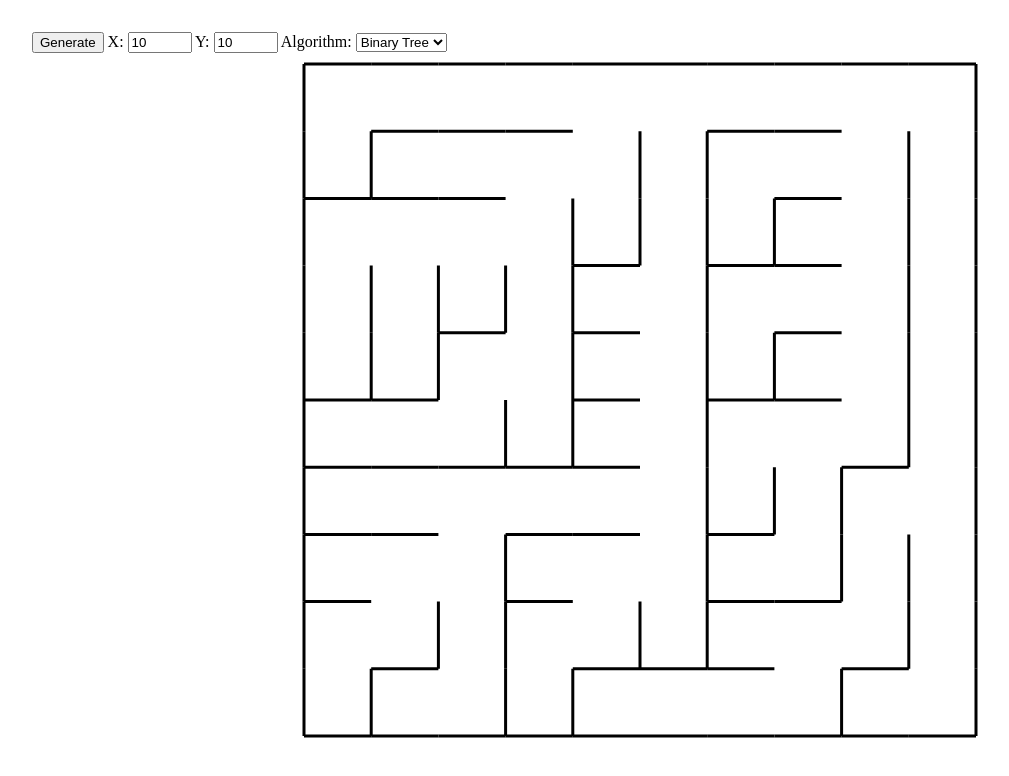
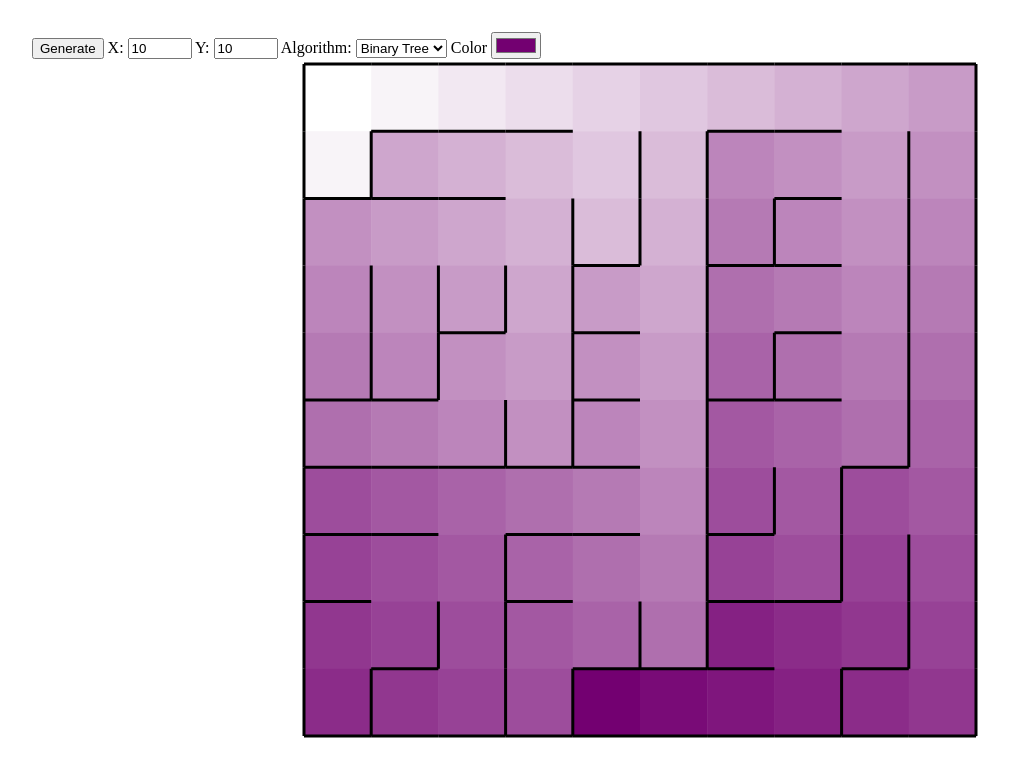
Before and after one commit to gscuster/js-mazes, a plain HTML site: page index.html in a window 1280 px wide. Shown: the whole page, without its empty margins (0-1009 px from the left). Drawn offline with Linux system fonts and the light colour scheme.

Commit message:
Add color based on distance from corner

```diff
--- a/index.html
+++ b/index.html
@@ -19,6 +19,9 @@
 
     <label for="algorithm">Algorithm:</label>
     <select id="algorithm" name="algorithm"></select>
+
+    <label for="color">Color</label>
+    <input id="color" type="color" value="#730071" />
   </div>
 </body>
 
--- a/mazes.js
+++ b/mazes.js
@@ -3,6 +3,19 @@ function Distances(root) {
   this.root = root
   this.cells = {}
   this.cells[root.identifier] = 0
+}
+
+Distances.prototype.max = function() {
+  let maxDistance = 0
+  let maxCell = this.root
+
+  for (const [key, value] of Object.entries(this.cells)) {
+    if (value > maxDistance) {
+      maxDistance = value
+      maxCell = key
+    }
+  }
+  return [maxCell, maxDistance]
 }
 
 // Cell functions
@@ -16,6 +29,7 @@ function Cell(column, row) {
   this.east = null
   this.west = null
   this.links = {}
+  this.color = '#ffffff'
 }
 
 /**
@@ -51,13 +65,21 @@ Cell.prototype.neighbors = function () {
 
 Cell.prototype.distances = function () {
   const distances = new Distances(this)
+  console.log(distances)
   let frontier = [this]
   while (frontier.length > 0) {
     let newFrontier = []
     frontier.forEach((cell) => {
       const cellDist = distances.cells[cell.identifier]
       Object.values(cell.links).forEach((linkedCell) => {
-        if (!distances.cells[linkedCell.identifier]) {
+        if (distances.cells[linkedCell.identifier] == null) {
+          if (linkedCell.identifier === '(0,0)') {
+            console.log('Something is wrong')
+            console.log(cell)
+            console.log(cellDist)
+            console.log(linkedCell)
+            console.log(distances.cells[linkedCell.identifier])
+          }
           distances.cells[linkedCell.identifier] = cellDist + 1
           newFrontier.push(linkedCell)
         }
@@ -75,6 +97,7 @@ function Grid(columns, rows) {
   this.columns = columns
   this.grid = this.prepareGrid()
   this.configureCells()
+  this.distances = null
 }
 
 Grid.prototype.prepareGrid = function () {
@@ -122,6 +145,10 @@ Grid.prototype.size = function () {
   return this.rows * this.columns
 }
 
+Grid.prototype.updateDistances = function () {
+  this.distances = this.grid[0][0].distances()
+}
+
 let state = {
   maze: null,
   mazeSettings: {
@@ -129,7 +156,10 @@ let state = {
     cellDimensions: [32, 32],
     position: [64, 64],
     lineWidth: 3,
-    strokeStyle: '#000000'
+    strokeStyle: '#000000',
+    distanceOn: true,
+    distanceColors: ['#FFFFFF', '#730071'],
+    distanceRes: 1024
   },
   padding: 64
 }
@@ -146,7 +176,7 @@ document.onreadystatechange = () => {
  */
 const draw = (ctx) => {
   if (state.maze) {
-    drawmaze(ctx, state.mazeSettings, state.maze)
+    drawMaze(ctx, state.mazeSettings, state.maze)
   }
 }
 
@@ -161,25 +191,40 @@ const drawLine = (ctx, x1, y1, x2, y2) => {
 /**
  *
  * @param {CanvasRenderingContext2D} ctx
- * @param {*} mazeSettings
+ * @param {*} settings
  * @param {Grid} maze
  */
-const drawmaze = (ctx, mazeSettings, maze) => {
-  ctx.lineWidth = mazeSettings.lineWidth
-  ctx.strokeStyle = mazeSettings.strokeStyle
+const drawMaze = (ctx, settings, maze) => {
+  ctx.lineWidth = settings.lineWidth
+  ctx.strokeStyle = settings.strokeStyle
   // Draw perimeter
-  const bX = mazeSettings.position[0]
-  const bY = mazeSettings.position[1]
-  const width = mazeSettings.cellDimensions[0] * maze.columns
-  const height = mazeSettings.cellDimensions[1] * maze.rows
-  //ctx.strokeRect(bX, bY, width, height)
+  const bX = settings.position[0]
+  const bY = settings.position[1]
+  const width = settings.cellDimensions[0] * maze.columns
+  const height = settings.cellDimensions[1] * maze.rows
+
+  // Draw color first if present
+  if (settings.distanceOn && maze.distances) {
+    maze.eachCell((cell) => {
+      const x1 = settings.cellDimensions[0] * cell.column + settings.position[0]
+      const y1 = settings.cellDimensions[1] * cell.row + settings.position[1]
+
+      ctx.fillStyle = cell.color
+      ctx.fillRect(
+        x1,
+        y1,
+        settings.cellDimensions[0] + 0.5,
+        settings.cellDimensions[1] + 0.5
+      )
+    })
+  }
 
   // Draw maze
   maze.eachCell((cell) => {
-    const x1 = mazeSettings.cellDimensions[0] * cell.column + mazeSettings.position[0]
-    const y1 = mazeSettings.cellDimensions[1] * cell.row + mazeSettings.position[1]
-    const x2 = x1 + mazeSettings.cellDimensions[0]
-    const y2 = y1 + mazeSettings.cellDimensions[1]
+    const x1 = settings.cellDimensions[0] * cell.column + settings.position[0]
+    const y1 = settings.cellDimensions[1] * cell.row + settings.position[1]
+    const x2 = x1 + settings.cellDimensions[0]
+    const y2 = y1 + settings.cellDimensions[1]
     if (!cell.north) drawLine(ctx, x1, y1, x2, y1)
     if (!cell.west) drawLine(ctx, x1, y1, x1, y2)
     if (!cell.linked(cell.south)) drawLine(ctx, x1, y2, x2, y2)
@@ -210,12 +255,34 @@ const drawMazeIndices = (ctx, { position, cellDimensions }, maze) => {
   }
 }
 
+const updateColors = () => {
+  console.log('updating color')
+  const maze = state.maze
+  const settings = state.mazeSettings
+  if (maze && maze.distances) {
+    const minColor = [255,255,255]
+    const maxColor = hexToRGB(document.getElementById('color').value)
+    const colorInc = colorIncrements(minColor, maxColor, settings.distanceRes)
+    const distFactor = settings.distanceRes / maze.distances.max()[1]
+
+    maze.eachCell((cell) => {
+      const distIndex = Math.floor(maze.distances.cells[cell.identifier] * distFactor)
+      const rgbOffset = colorInc.map((val) => val * distIndex)
+      const cellColor = arrayAdd(rgbOffset, minColor).map(Math.floor)
+
+      cell.color = rgbToHex(cellColor)
+    })
+  }
+}
+
 const generateMaze = () => {
   const algo = document.getElementById('algorithm')
   state.mazeSettings.algorithm = algorithms[algo.value]
   const x = parseInt(document.getElementById('ncellx').value)
   const y = parseInt(document.getElementById('ncelly').value)
   state.maze = state.mazeSettings.algorithm(new Grid(x, y))
+  state.maze.updateDistances()
+  updateColors()
   resizeMaze(document.getElementById('gs'))
 }
 
@@ -270,17 +337,35 @@ const setup = () => {
 
 // Utility
 
+const arrayAdd = (arr1, arr2) => {
+  if (arr1.length === arr2.length) {
+    result = []
+    for (let i = 0; i < arr1.length; i++) {
+      result.push(arr1[i] + arr2[i])
+    }
+    return result
+  }
+}
+
 const randInt = (a, b) => {
   return Math.floor(Math.random() * (b - a)) + a
 }
 
 const hexToRGB = (hex) => {
-  const [_, r, g, b] = hex.match(/#([a-zA-Z]{2})([a-zA-Z]{2})([a-zA-Z]{2})/)
+  const [_, r, g, b] = hex.match(/#([0-9a-zA-Z]{2})([0-9a-zA-Z]{2})([0-9a-zA-Z]{2})/)
   return [r, g, b].map((val) => parseInt(val, 16))
 }
 
 const rgbToHex = (rgbColor) => {
-  return '#' + rgbColor.map((val) => val.toString(16)).join('')
+  return '#' + rgbColor.map((val) => val.toString(16).padStart(2, '0')).join('')
+}
+
+const colorIncrements = (rgb1, rgb2, resolution) => {
+  let increment = []
+  for (let i = 0; i < 3; i++) {
+    increment.push((rgb2[i] - rgb1[i]) / resolution)
+  }
+  return increment
 }
 
 // Algorithms
@@ -331,6 +416,8 @@ const algorithms = {
 const setupMenu = () => {
   document.getElementById('generate').onclick = generateMaze
 
+  document.getElementById('color').oninput = updateColors
+
   const algoSelect = document.getElementById('algorithm')
   for (const [key, value] of Object.entries(algorithms)) {
     const opt = document.createElement('option')
```
